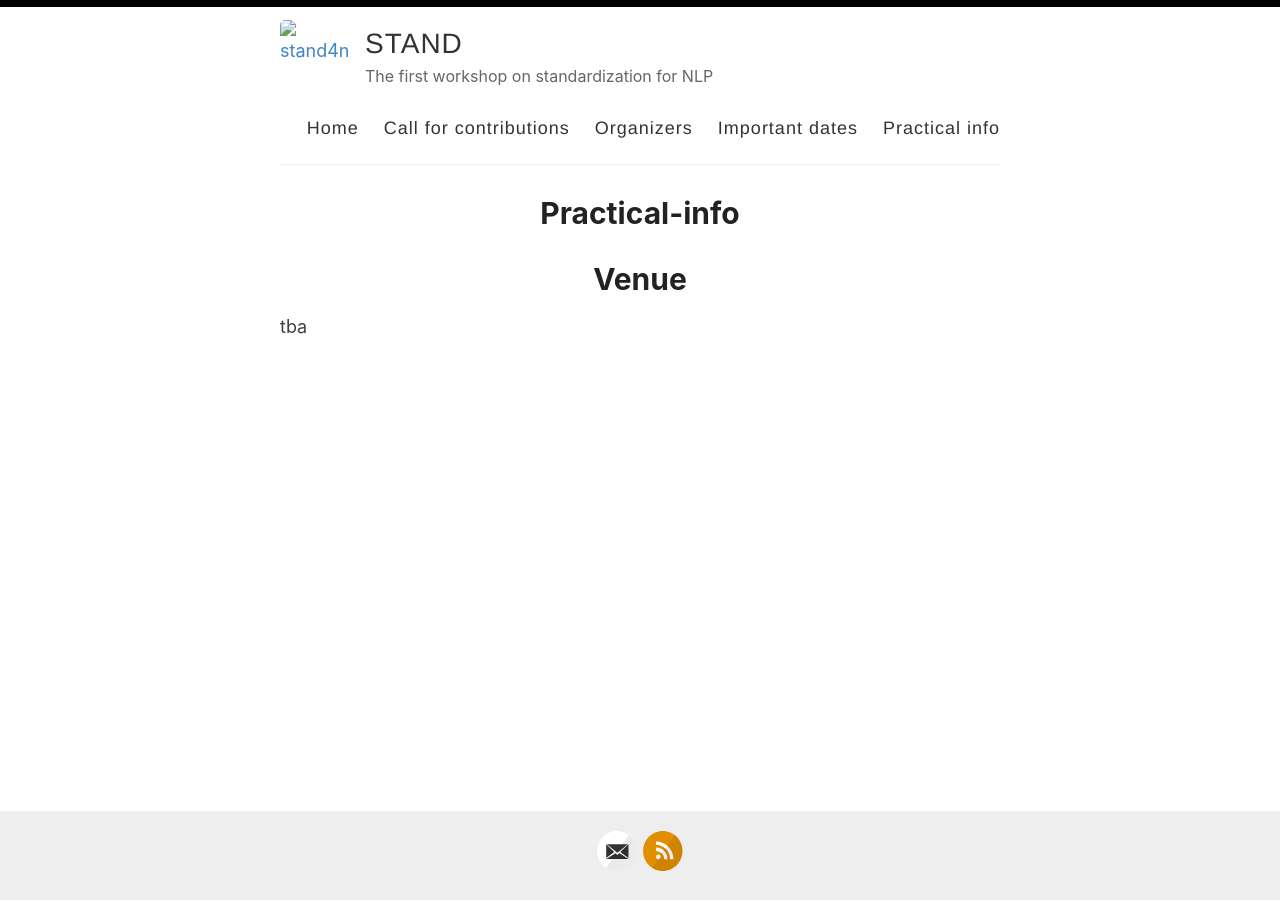
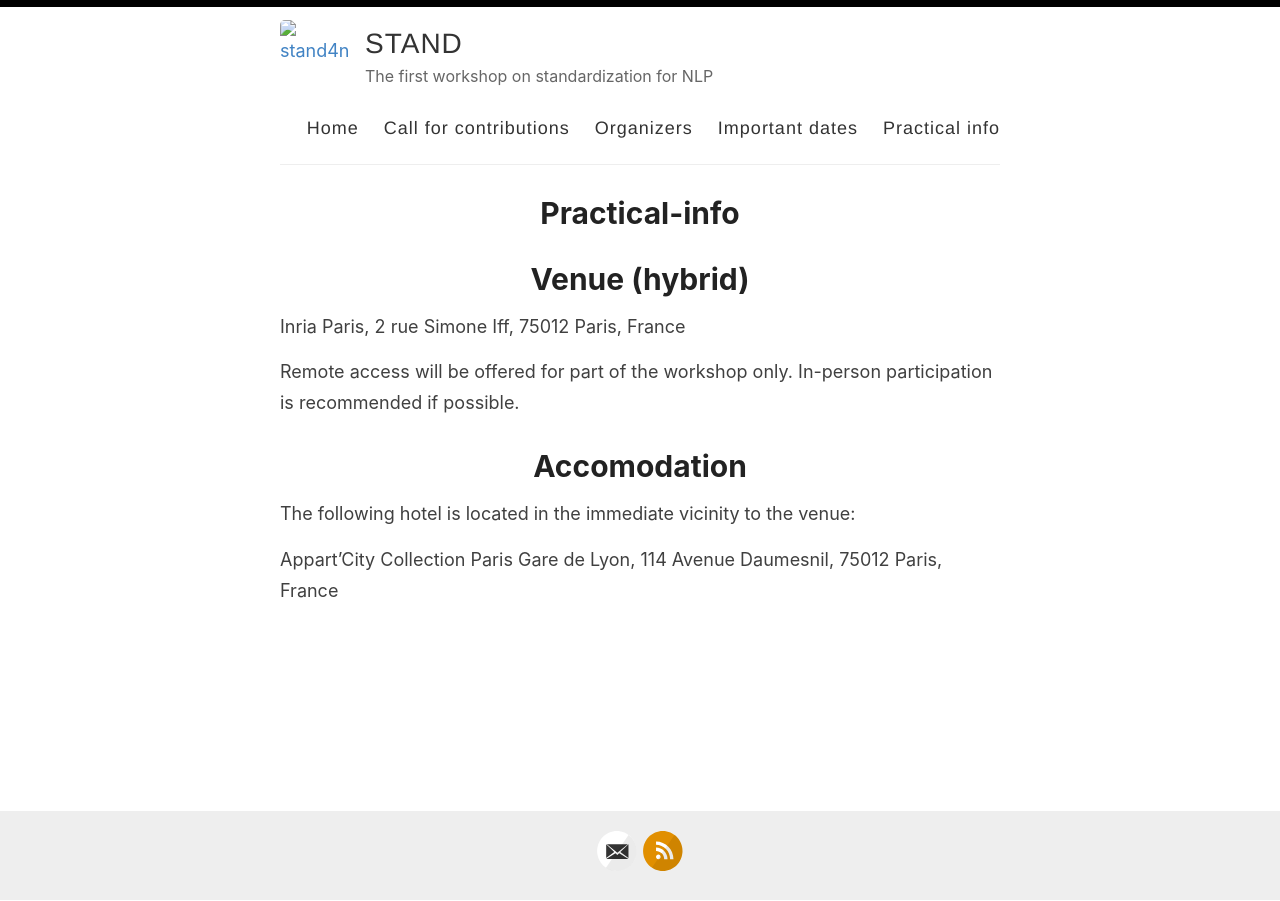
Before and after one commit to stand4nlp/stand4nlp.github.io, a Jekyll site: the page built from _pages/practical_info.md, in a window 1280 px wide. Built offline with Jekyll 4.4.1, drawn with Linux system fonts in a browser that asks for light colours.

Commit message:
update program + speakers + practical

```diff
--- a/_pages/practical_info.md
+++ b/_pages/practical_info.md
@@ -4,6 +4,14 @@ permalink: /Practical-info
 title: Practical-info
 ---
 
-# Venue
+# Venue (hybrid)
 
-tba
+Inria Paris, 2 rue Simone Iff, 75012 Paris, France
+
+Remote access will be offered for part of the workshop only. In-person participation is recommended if possible.
+
+# Accomodation
+
+The following hotel is located in the immediate vicinity to the venue:
+
+Appart'City Collection Paris Gare de Lyon, 114 Avenue Daumesnil, 75012 Paris, France
```
Also changed, not shown: _pages/important_dates.md (+1 -0 lines), index.md (+36 -6 lines).
